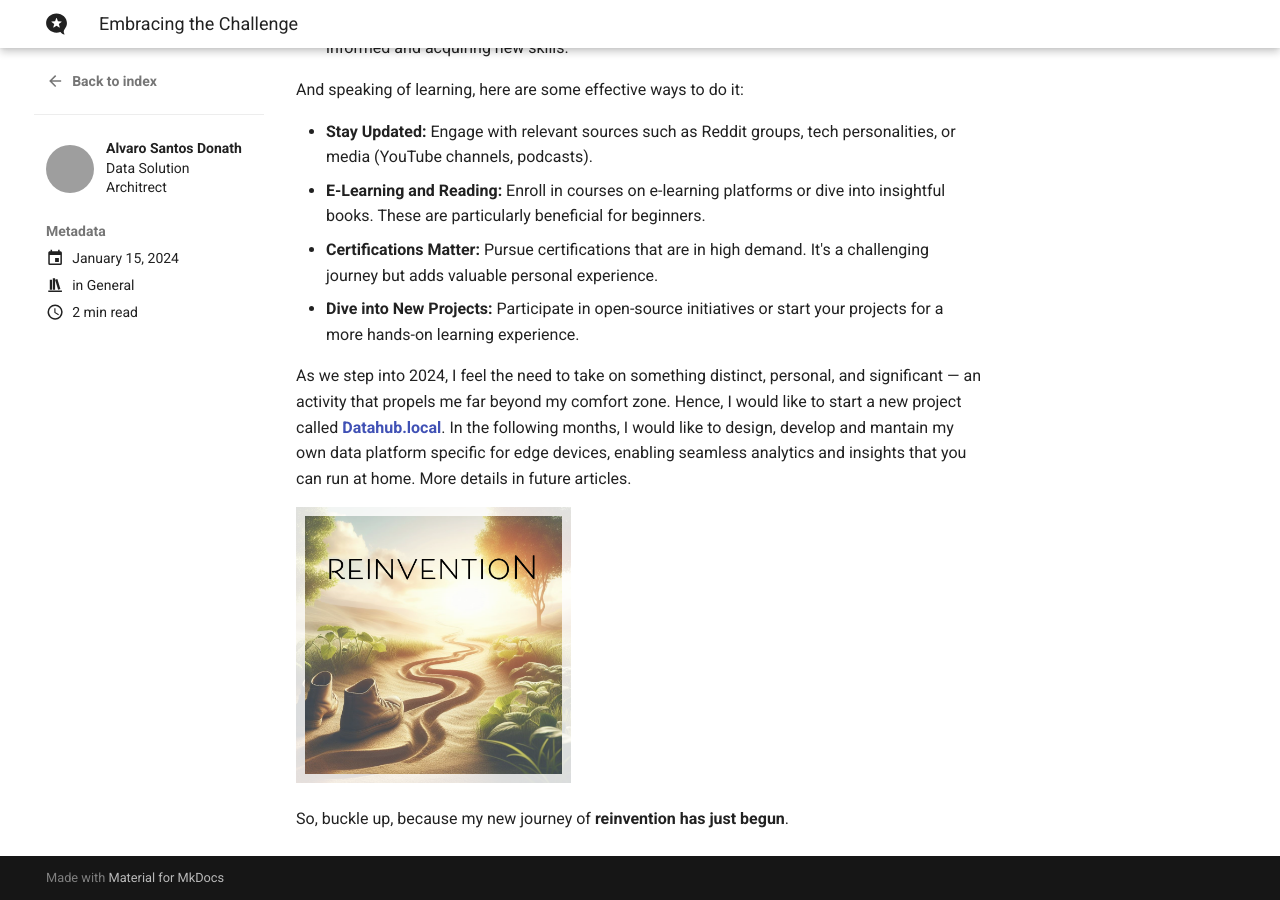
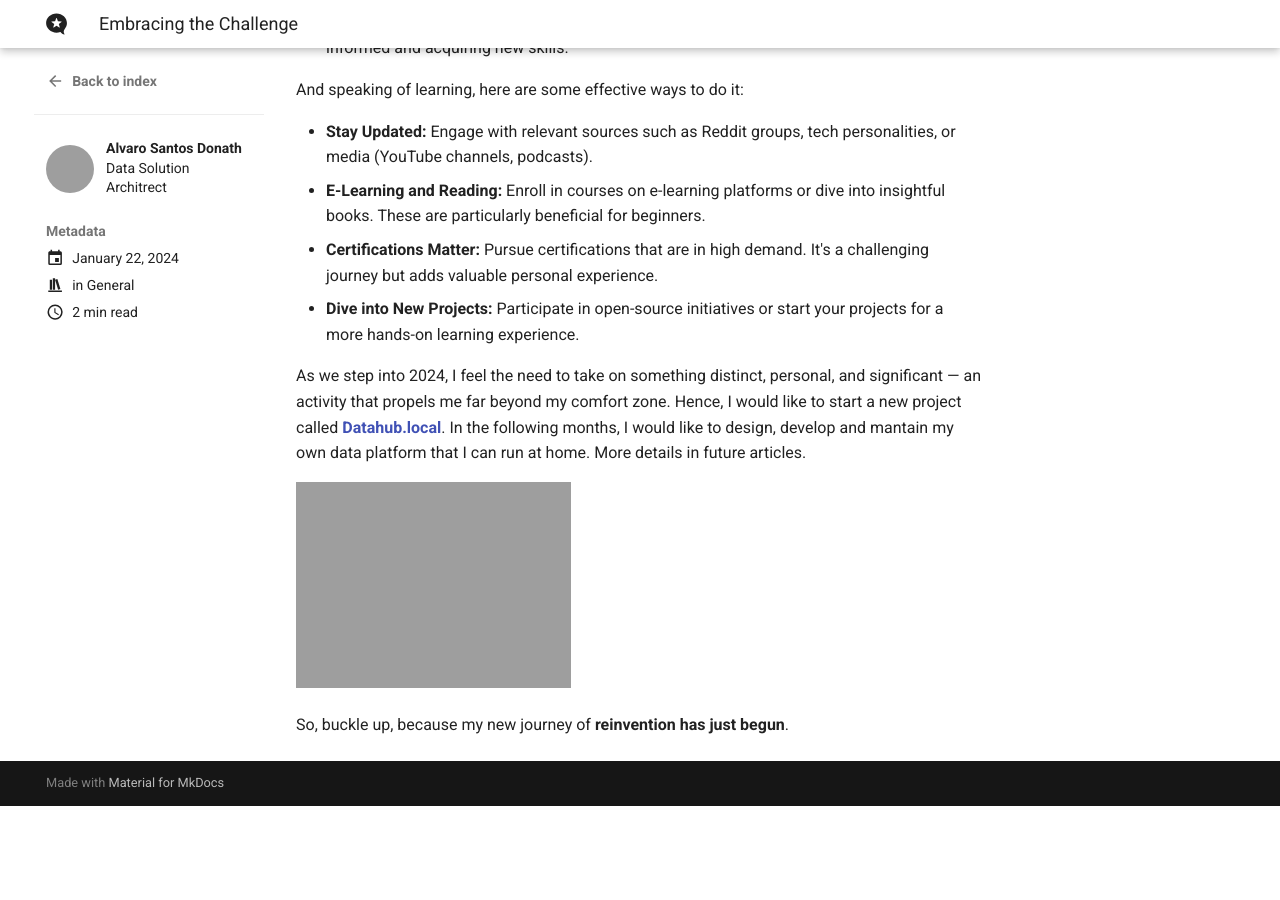
Before and after one commit to alvsanand/alvsanand, an MkDocs documentation site: the page built from docs/blog/posts/202401_embracing_the_challenge.md, in a window 1280 px wide and 900 px high, scrolled down 769 px. Built offline with MkDocs 1.6.1 and Material for MkDocs 9.7.7, drawn with Linux system fonts in a browser that asks for light colours; after the commit the page ends 1575 px from its top, so only the background shows below that; grey boxes are pictures that could not be loaded.

Commit message:
update article

```diff
--- a/docs/blog/posts/202401_embracing_the_challenge.md
+++ b/docs/blog/posts/202401_embracing_the_challenge.md
@@ -1,5 +1,5 @@
 ---
-date: 2024-01-15
+date: 2024-01-22
 authors: [alvsanand]
 categories:
   - General
@@ -25,8 +25,8 @@ And speaking of learning, here are some effective ways to do it:
 - **Certifications Matter:** Pursue certifications that are in high demand. It's a challenging journey but adds valuable personal experience.
 - **Dive into New Projects:** Participate in open-source initiatives or start your projects for a more hands-on learning experience.
 
-As we step into 2024, I feel the need to take on something distinct, personal, and significant — an activity that propels me far beyond my comfort zone. Hence, I would like to start a new project called [**Datahub.local**](https://alvsanand.github.io/datahub-local/). In the following months, I would like to design, develop and mantain my own data platform specific for edge devices, enabling seamless analytics and insights that you can run at home. More details in future articles.
+As we step into 2024, I feel the need to take on something distinct, personal, and significant — an activity that propels me far beyond my comfort zone. Hence, I would like to start a new project called [**Datahub.local**](https://alvsanand.github.io/datahub-local/). In the following months, I would like to design, develop and mantain my own data platform that I can run at home. More details in future articles.
 
-![reinvention](/img/reinvention.png){ width="40%" }
+![Datahub.local](https://alvsanand.com/datahub-local/assets/img/logo.png){ width="40%" }
 
 So, buckle up, because my new journey of **reinvention has just begun**.
```
